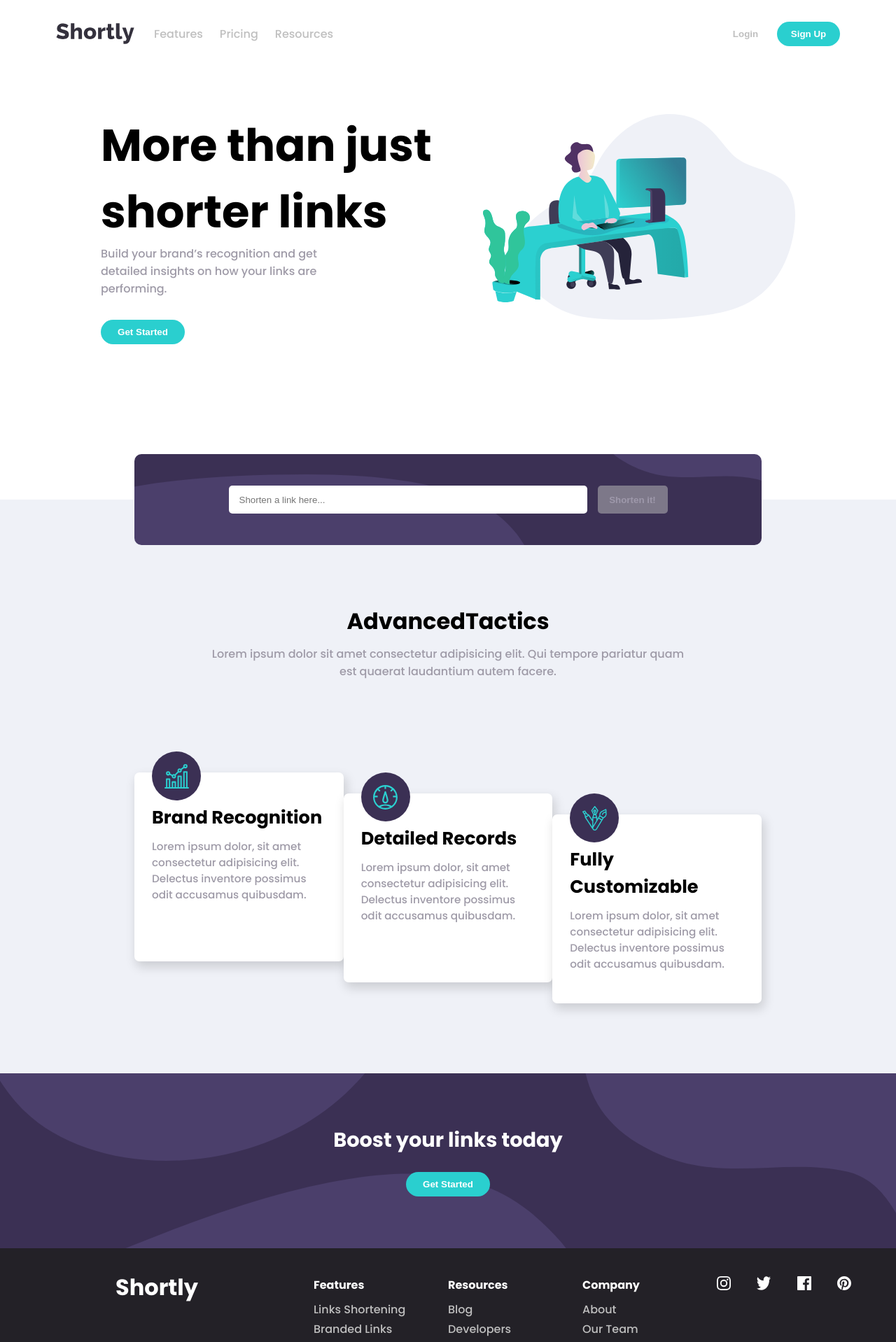
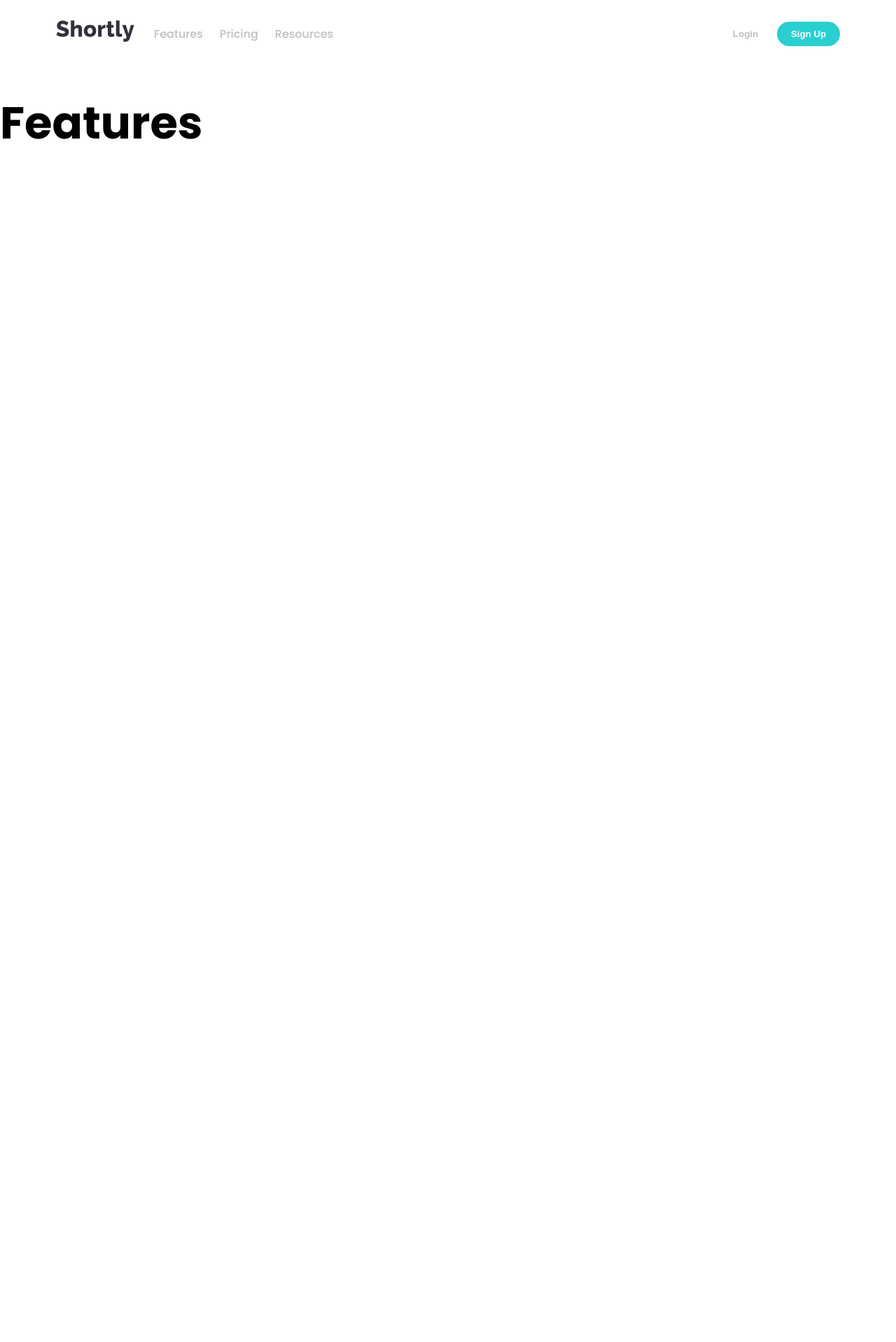
Before and after one commit to moodyomar/shortly, a React (Create React App) app: page /features in a window 1280 px wide. Shown: the top 1918 px of the page at 70% size. After the commit the page ends 800 px from the top, so only its background shows below. Built offline with nearby package versions, Linux system fonts and the light colour scheme; the HTML template or start-up script is replaced by a standard one.

Commit message:
add interactions to navbar with react router dom

```diff
--- a/package.json
+++ b/package.json
@@ -10,6 +10,7 @@
     "react": "^17.0.2",
     "react-dom": "^17.0.2",
     "react-icons": "^4.3.1",
+    "react-router-dom": "^6.2.1",
     "react-scripts": "4.0.3",
     "web-vitals": "^1.1.2"
   },
--- a/src/App.js
+++ b/src/App.js
@@ -1,27 +1,23 @@
-import { Header, Navbar, Shortner } from './components'
-import AdvancedTactics from './components/AdvancedTactics/AdvancedTactics';
-import BoostLinks from './components/BoostLinks/BoostLinks';
-import Footer from './components/Footer/Footer';
+import {Home,Features,Pricing} from './pages'
+import { Navbar } from './components';
+import {
+  BrowserRouter,
+  Routes,
+  Route,
+} from "react-router-dom";
 import './index.css';
 
 function App() {
   return (
     <div className="App">
-      <header>
-        <Navbar />
-        <Header />
-      </header>
-
-      <main>
-        <Shortner />
-        <AdvancedTactics />
-        <BoostLinks />
-      </main>
-
-      <footer>
-        <Footer />
-      </footer>
-
+    <BrowserRouter>
+    <Navbar />
+    <Routes>
+     <Route path="/" element={<Home />} />
+     <Route path="features" element={<Features />} />
+     <Route path="pricing" element={<Pricing />} />
+    </Routes>
+    </BrowserRouter>
     </div>
   );
 }
--- a/src/components/Navbar/NavItems.js
+++ b/src/components/Navbar/NavItems.js
@@ -1,13 +1,12 @@
-import React from 'react';
-
+import { Link } from "react-router-dom";
 
 export const Links = () => {
 
   return (
     <ul>
-      <li><a href="#features">Features</a></li>
-      <li><a href="#pricing">Pricing</a></li>
-      <li><a href="#resources">Resources</a></li>
+      <li><Link to="/features">Features</Link></li>
+      <li><Link to="/pricing">Pricing</Link></li>
+      <li><Link to="#resources">Resources</Link></li>
     </ul>
   )
 }
--- a/src/components/Navbar/Navbar.js
+++ b/src/components/Navbar/Navbar.js
@@ -1,9 +1,9 @@
 import React, { useState } from 'react';
 import {Buttons,Links} from './NavItems';
-
-import "./navbar.css"
+import { Link } from "react-router-dom";
 import logo from '../../images/logo.svg'
 import {RiMenuLine,RiCloseLine} from 'react-icons/ri'
+import "./navbar.css"
 
 const Navbar = () => {
 
@@ -13,7 +13,7 @@ return(
 
 <nav className='Navbar'>
 
-<div className="logo"><img src={logo} alt="logo"/></div>
+<div className="logo"><Link to="/"><img src={logo} alt="logo"/></Link></div>
 
   <div className="navlinks">
 <Links/>
--- a/src/components/index.js
+++ b/src/components/index.js
@@ -1,3 +1,6 @@
 export {default as Navbar} from './Navbar/Navbar'
 export {default as Header} from './Header/Header'
 export {default as Shortner} from './Shortner/Shortner'
+export {default as AdvancedTactics} from './AdvancedTactics/AdvancedTactics'
+export {default as BoostLinks} from './BoostLinks/BoostLinks'
+export {default as Footer} from './Footer/Footer'
--- /dev/null
+++ b/src/pages/Features/Features.js
@@ -0,0 +1,15 @@
+// import './Features.css'
+
+
+const Features = () => {
+
+return(
+
+<div className='Features'>
+<h1>Features</h1>
+</div>
+
+)
+}
+
+export default Features
--- /dev/null
+++ b/src/pages/Home/Home.js
@@ -0,0 +1,24 @@
+import { Header, Shortner,Footer,BoostLinks,AdvancedTactics } from '../../components'
+
+const Home = () => {
+
+return(
+
+  <div className="App">
+    <header>
+      <Header />
+    </header>
+    <main>
+      <Shortner />
+      <AdvancedTactics />
+      <BoostLinks />
+    </main>
+    <footer>
+      <Footer />
+    </footer>
+  </div>
+
+)
+}
+
+export default Home
--- /dev/null
+++ b/src/pages/index.js
@@ -0,0 +1,3 @@
+export {default as Home} from './Home/Home'
+export {default as Features} from './Features/Features'
+export {default as Pricing} from './Home/Home'
```
Also changed, not shown: src/pages/Pricing/Pricing.js (added, +14 -0 lines), src/pages/Features/Features.css (added), 1 other file (tests, documents, lock files or other folders).
